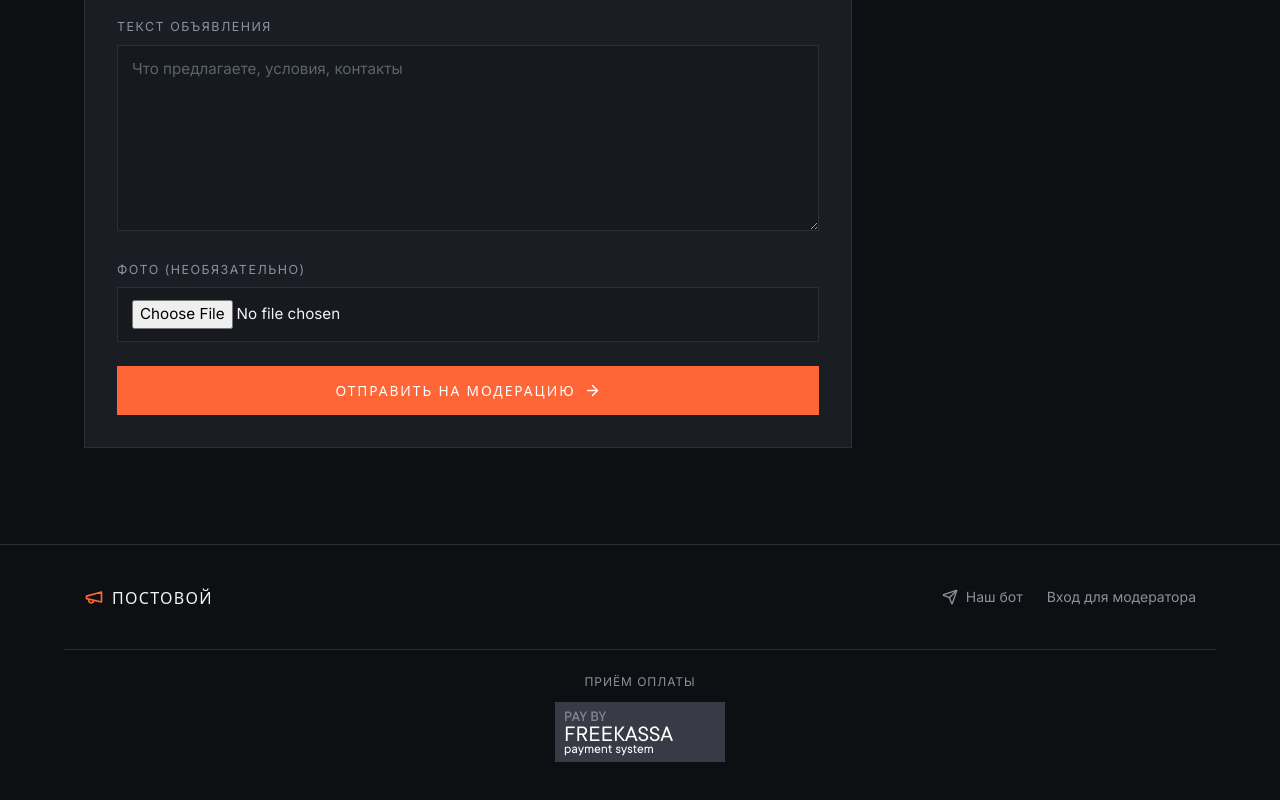
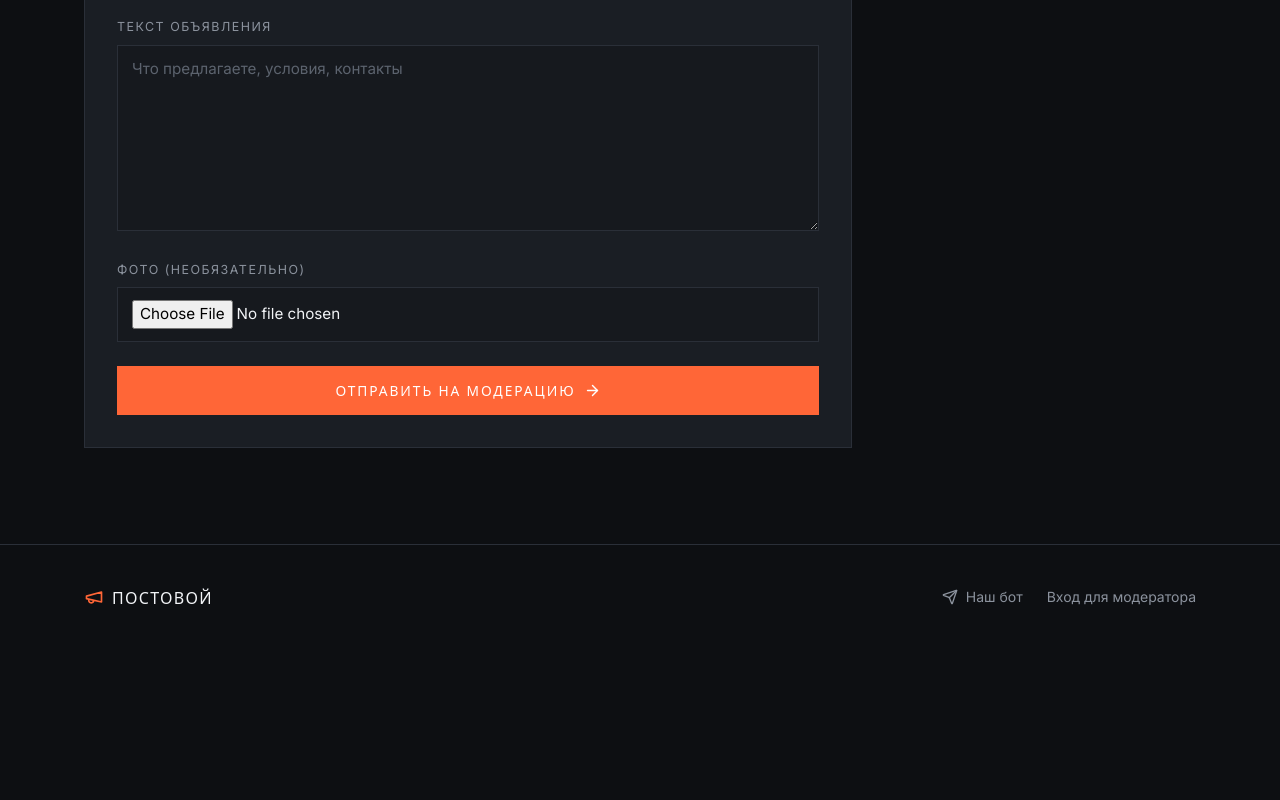
Before and after one commit to AndreyNF/telegram-ad-manager, a React (Vite) app: page / in a window 1280 px wide. Shown: the part 3554-4354 px from the top of the page. After the commit the page ends 4203 px from the top, so only its background shows below. Built offline with nearby package versions, Linux system fonts and the light colour scheme; no server answers.

Commit message:
[CHORE] Удалил сведения о Freekassa

```diff
--- a/src/components/site/Footer.tsx
+++ b/src/components/site/Footer.tsx
@@ -22,25 +22,6 @@ const Footer = () => (
         <a href="/admin">Вход для модератора</a>
       </div>
     </div>
-
-    <div
-      className="mx-auto flex w-full max-w-6xl flex-col items-center gap-3 px-5 pb-10"
-      style={{ borderTop: '1px solid var(--hero-x-rule)', paddingTop: 24 }}
-    >
-      <span className="text-xs uppercase" style={{ color: 'var(--hero-muted)', letterSpacing: '0.08em' }}>
-        Приём оплаты
-      </span>
-      <a href="https://freekassa.net" target="_blank" rel="noreferrer" title="Free-Kassa">
-        <img
-          src="/freekassa.png"
-          alt="Оплата через Free-Kassa"
-          width={170}
-          height={60}
-          loading="lazy"
-          style={{ maxWidth: '100%', height: 'auto' }}
-        />
-      </a>
-    </div>
   </footer>
 );
 
```
Also changed, not shown: public/freekassa.png (deleted).
